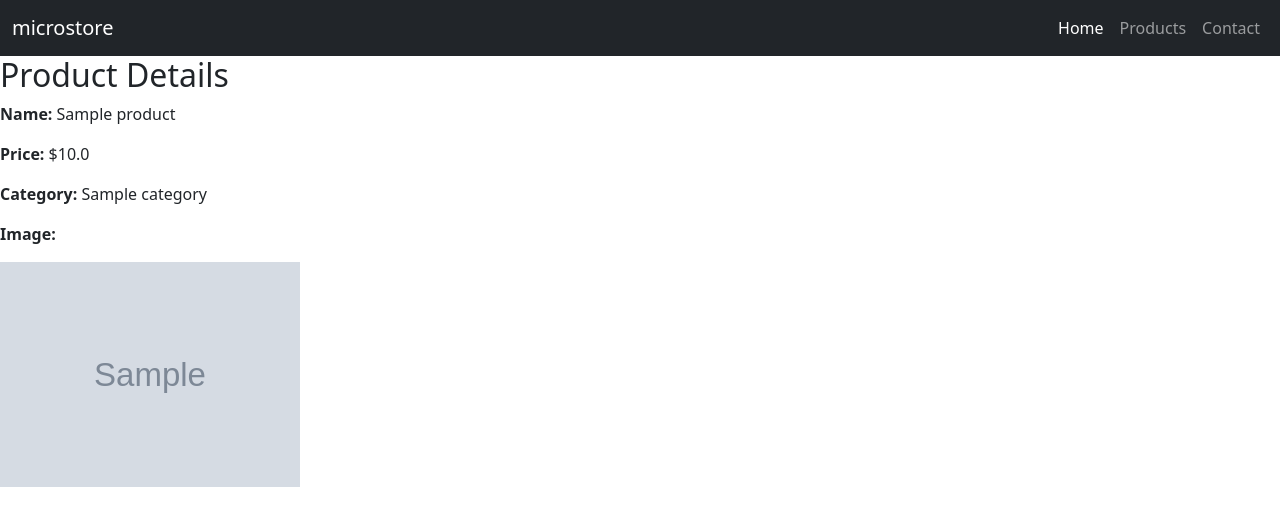
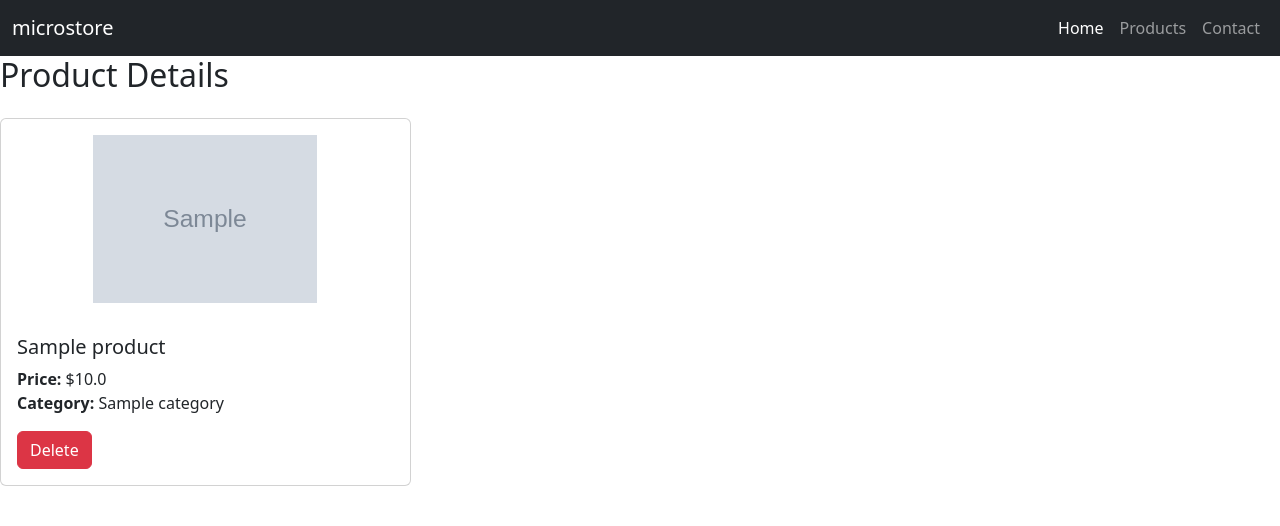
Before and after one commit to spatialdeez/microstore, a Flask app: page /products in a window 1280 px wide. Shown: the top 526 px of the page. Run offline with Flask 3, Linux system fonts and the light colour scheme; tables that the repository leaves empty hold one stand-in row (values such as "Sample post"); grey boxes marked "Sample" are stand-in pictures.

Commit message:
small edit to code to reject duplicate image names

```diff
--- a/app/__init__.py
+++ b/app/__init__.py
@@ -2,7 +2,9 @@ import os
 from flask import Flask
 from flask_sqlalchemy import SQLAlchemy
 from flask_migrate import Migrate
+from dotenv import load_dotenv
 
+load_dotenv()
 app = Flask(__name__)
 basedir = os.path.abspath(os.path.dirname(__file__)) # get absolute path of the current file
 app.config['SECRET_KEY'] = os.getenv('SECRET_KEY')  # secret key
--- a/app/routes.py
+++ b/app/routes.py
@@ -68,6 +68,10 @@ def create_product():
         image = form.image.data # get uploaded image
         if allowed_file(image.filename):
             filename = secure_filename(image.filename)
+            filepath = os.path.join(app.config['UPLOAD_FOLDER'], filename)
+            if os.path.exists(filepath):
+                flash('Product image already exists. Try changing the image name.', 'warning') # if image name already exists, redirect user back to the product create page
+                return render_template('product create.html', form=form)
             image.save(os.path.join(app.config['UPLOAD_FOLDER'], filename)) # store image into /static/images
         product = Product(name, price, category, filename) # stage the changes
         db.session.add(product) # add staged changes into current session
@@ -95,4 +99,21 @@ def create_category():
     if form.errors:
         flash(form.errors) # flash error if there is a problem
 
-    return render_template('category create.html', form=form) # show the form
+    return render_template('category create.html', form=form)
+
+@app.route('/product/<int:id>/delete', methods=['POST'])
+def delete_product(id):
+    product = Product.query.get_or_404(id) # show product or send back a 404 error
+
+    # delete the image file if it exists
+    if product.image_path:
+        image_path = os.path.join(app.config['UPLOAD_FOLDER'], product.image_path)
+        if os.path.exists(image_path):
+            os.remove(image_path)
+
+    # delete the product from database
+    db.session.delete(product)
+    db.session.commit()
+
+    flash(f'Product {product.name} has been deleted.', 'success')
+    return redirect(url_for('products'))
--- a/app/templates/product view.html
+++ b/app/templates/product view.html
@@ -1,16 +1,35 @@
 {% extends 'base.html' %}
 
 {% block content %}
-    <h2>Product Details</h2>
-    {% for id, product in products_show.items() %}
-    <div class="top-pad">
-        <p><strong>Name:</strong> {{ product['name'] }}</p>
-        <p><strong>Price:</strong> ${{ product['price'] }}</p>
-        <p><strong>Category:</strong> {{ product['category'] }}</p>
-        {% if product['image_path'] %}
-            <p><strong>Image:</strong></p>
-            <img src="{{ url_for('static', filename='images/' + product['image_path']) }}" alt="{{ product['name'] }}" class="img-fluid" style="max-width: 300px;">
-        {% endif %}
+    <h2 class="mb-4">Product Details</h2>
+    <div class="row row-cols-1 row-cols-md-3 g-4">
+        {% for id, product in products_show.items() %}
+        <div class="col">
+            <div class="card h-100">
+                {% if product['image_path'] %}
+                    <img src="{{ url_for('static', filename='images/' + product['image_path']) }}"
+                         class="card-img-top"
+                         alt="{{ product['name'] }}"
+                         style="height: 200px; object-fit: contain; padding: 1rem;">
+                {% else %}
+                    <div class="card-img-top bg-light d-flex align-items-center justify-content-center"
+                         style="height: 200px;">
+                        <span class="text-muted">No product image</span>
+                    </div>
+                {% endif %}
+                <div class="card-body">
+                    <h5 class="card-title">{{ product['name'] }}</h5>
+                    <p class="card-text">
+                        <strong>Price:</strong> ${{ product['price'] }}<br>
+                        <strong>Category:</strong> {{ product['category'] }}
+                    </p>
+                    <form action="{{ url_for('delete_product', id=id) }}" method="POST"
+                          onsubmit="return confirm('Are you sure you want to delete this product?');">
+                        <button type="submit" class="btn btn-danger">Delete</button>
+                    </form>
+                </div>
+            </div>
+        </div>
+        {% endfor %}
     </div>
-    {% endfor %}
 {% endblock %}
```
Also changed, not shown: app/static/images/iphone-15-pro-max-black-titanium.png (deleted).
